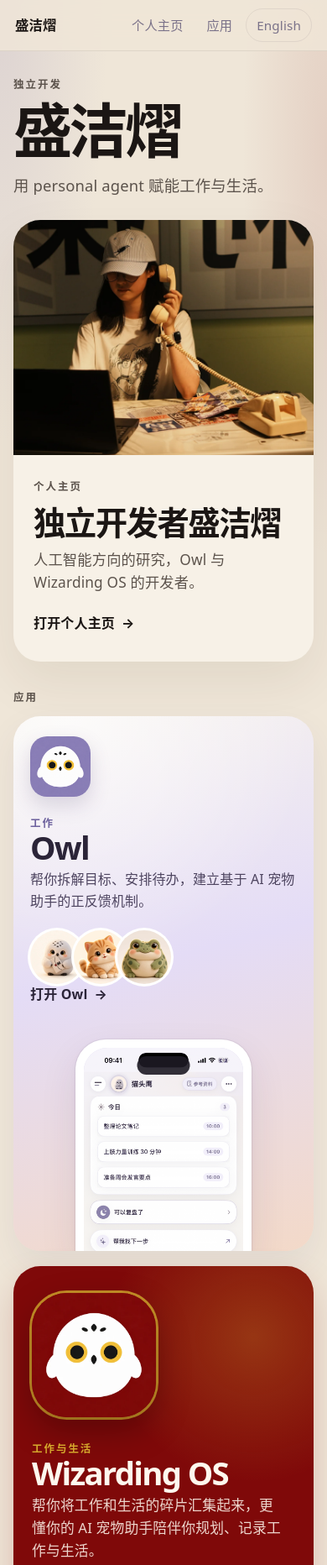
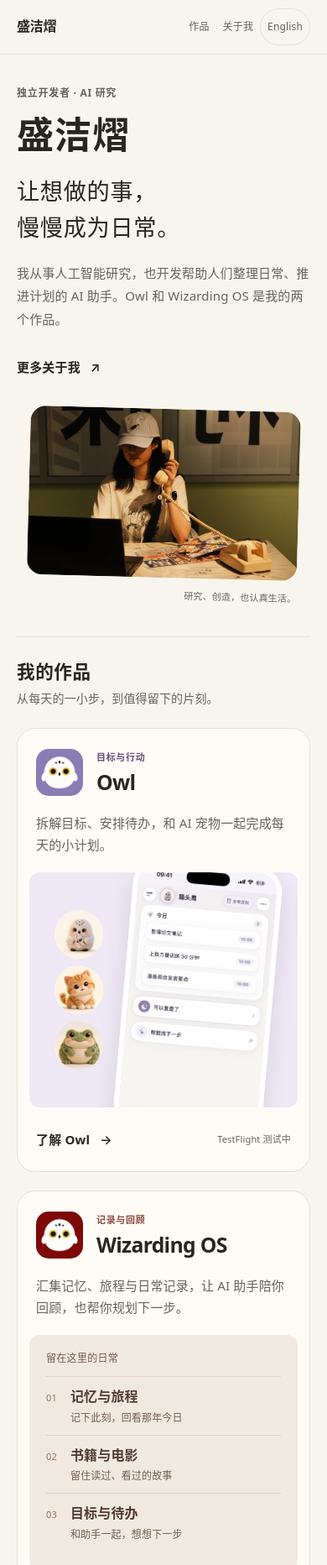
Before and after one commit to vvsherryvv/vvsherryvv.github.io, a plain HTML site: page zh/index.html in a window 390 px wide. Shown: the top 1864 px of the page at 84% size. Drawn offline with Linux system fonts and the light colour scheme.

Commit message:
Refine bilingual homepage layout and product copy
Combine the personal introduction and portrait, unify app cards, and clarify Owl and Wizarding OS descriptions in Chinese and English.

Validated with Scripts/verify_site.sh --candidate, desktop browser previews, and 320px, 390px, and 768px responsive layouts.

```diff
--- a/assets/css/studio.css
+++ b/assets/css/studio.css
@@ -1,316 +1,182 @@
-/* Root landing: indie studio layout. Wizarding OS and 404 keep portal.css. */
+/* Personal landing only. Product and archive pages keep their own styles. */
 .studio {
-  --paper: #efe6d8;
-  --ink: #1b1614;
-  --ink-soft: #5c534c;
-  --owl-ink: #2b2438;
-  --red: #7f0909;
-  --gold: #d4a72c;
-  --cream: #fff8ee;
-  background:
-    radial-gradient(ellipse 55% 40% at 0% 0%, rgba(137, 126, 182, 0.18), transparent 60%),
-    radial-gradient(ellipse 42% 36% at 100% 8%, rgba(127, 9, 9, 0.1), transparent 62%),
-    var(--paper);
+  --paper: #f8f5ef;
+  --ink: #29251f;
+  --ink-soft: #68625a;
+  --line: #e4dfd6;
+  --iris: #8572a4;
+  --iris-deep: #655080;
+  --ink-2: #68625a;
+  background: var(--paper);
+  color: var(--ink);
+  font-family: system-ui, -apple-system, "PingFang SC", "Hiragino Sans GB", "Noto Sans CJK SC", sans-serif;
+}
+.studio .site-header {
+  background: rgba(248, 245, 239, .94);
+  border-bottom-color: var(--line);
+}
+.studio .brand { font-size: 1rem; font-weight: 650; letter-spacing: -.015em; }
+.studio .nav-wrap { height: 72px; }
+.studio .site-nav { font-size: .875rem; }
+.studio .site-nav a { min-height: 44px; display: inline-flex; align-items: center; }
+.studio-main { width: min(1120px, calc(100% - 48px)); margin-inline: auto; }
+.studio-intro {
+  display: grid;
+  grid-template-columns: minmax(0, 1fr) minmax(0, .8fr);
+  align-items: center;
+  gap: clamp(40px, 7vw, 100px);
+  padding: 68px 0 72px;
+}
+.studio-kicker {
+  margin: 0 0 12px;
+  color: var(--ink-soft);
+  font-size: .75rem;
+  font-weight: 600;
+  letter-spacing: .08em;
+}
+.studio h1 {
+  margin: 0 0 18px;
+  font-size: clamp(2.75rem, 5.3vw, 4.5rem);
+  font-weight: 650;
+  line-height: 1.12;
+  letter-spacing: -.045em;
+  text-wrap: balance;
+}
+.studio-lede {
+  margin: 0 0 20px;
+  font-size: clamp(1.5rem, 2.7vw, 2.2rem);
+  line-height: 1.4;
+  letter-spacing: -.025em;
   color: var(--ink);
 }
-
-.studio .site-header {
-  background: rgba(239, 230, 216, 0.86);
-  border-bottom-color: rgba(27, 22, 20, 0.08);
-}
-
-.studio .brand {
-  font-size: 1.02rem;
-  letter-spacing: 0.01em;
-}
-
-.studio .site-footer {
-  margin-top: 28px;
-  border-top-color: rgba(27, 22, 20, 0.08);
-  background: transparent;
-}
-
-.studio-main {
-  width: min(1120px, calc(100% - 48px));
-  margin: 0 auto;
-  padding: 28px 0 12px;
-}
-
-.studio-hero {
-  padding: 36px 0 28px;
-}
-
-.studio-kicker {
-  margin: 0 0 14px;
-  font-size: 0.78rem;
-  font-weight: 750;
-  letter-spacing: 0.16em;
-  text-transform: uppercase;
-  color: var(--ink-soft);
-}
-
-.studio h1 {
-  max-width: none;
-  margin: 0;
-  font-size: clamp(4.4rem, 11vw, 8.4rem);
-  font-weight: 760;
-  line-height: 0.86;
-  letter-spacing: -0.055em;
-}
-
-.studio-lede {
-  max-width: 34em;
-  margin: 22px 0 0;
-  font-size: clamp(1.15rem, 2vw, 1.4rem);
-  line-height: 1.45;
-  color: var(--ink-soft);
-}
-
-.studio-label {
-  margin: 36px 0 14px;
-  font-size: 0.78rem;
-  font-weight: 750;
-  letter-spacing: 0.16em;
-  text-transform: uppercase;
-  color: var(--ink-soft);
-}
-
-.studio-card {
-  display: block;
-  color: inherit;
-  text-decoration: none;
-  border-radius: 32px;
-  overflow: hidden;
-}
-
-.studio-card:hover { color: inherit; }
-
+.studio-bio { max-width: 33em; margin: 0; color: var(--ink-soft); font-size: 1rem; line-height: 1.85; }
 .studio-go {
   display: inline-flex;
   align-items: center;
-  gap: 8px;
-  margin-top: 22px;
-  font-weight: 750;
+  gap: 12px;
+  min-height: 44px;
+  margin-top: 20px;
+  color: var(--ink);
+  font-size: .9375rem;
+  font-weight: 600;
+  text-decoration: none;
 }
-
 .studio-go span { display: inline-block; }
-
-.studio-person {
-  display: grid;
-  grid-template-columns: minmax(240px, 0.86fr) 1.2fr;
-  min-height: 420px;
-  background: #f7f1e7;
-  box-shadow: 0 24px 60px rgba(60, 36, 18, 0.08);
-}
-
+.studio-go:hover { color: var(--iris-deep); }
+.studio-photo { margin: 0; transform: rotate(2deg); }
 .studio-portrait {
   width: 100%;
-  height: 100%;
-  min-height: 420px;
+  aspect-ratio: 1.16;
   object-fit: cover;
-  object-position: 50% 28%;
+  object-position: 50% 32%;
+  border-radius: 18px;
 }
-
-.studio-person-copy {
+.studio-photo figcaption { margin-top: 12px; font-size: .75rem; color: var(--ink-soft); text-align: right; }
+.studio-work { border-top: 1px solid var(--line); padding: 36px 0 0; }
+.studio-section-head { display: flex; align-items: baseline; justify-content: space-between; gap: 16px; margin-bottom: 24px; }
+.studio-section-head h2, .studio-contact h2 { margin: 0; font-size: 1.35rem; font-weight: 600; letter-spacing: -.025em; }
+.studio-section-head p { margin: 0; color: var(--ink-soft); font-size: .875rem; }
+.studio-apps { display: grid; grid-template-columns: repeat(2, minmax(0, 1fr)); gap: 24px; }
+.studio-card {
   display: flex;
   flex-direction: column;
-  justify-content: flex-end;
-  padding: 48px 48px 40px;
+  min-width: 0;
+  background: #fffcf7;
+  color: var(--ink);
+  text-decoration: none;
+  border: 1px solid var(--line);
+  border-radius: 22px;
+  overflow: hidden;
 }
-
-.studio-person h2 {
-  margin: 0 0 12px;
-  font-size: clamp(2.4rem, 4vw, 3.6rem);
-  letter-spacing: -0.04em;
-  line-height: 0.95;
+.studio-card:hover { color: var(--ink); border-color: #b8aea0; }
+.studio-app-copy { padding: 28px 28px 22px; }
+.studio-app-heading { display: flex; align-items: center; gap: 16px; }
+.studio-mark { flex: 0 0 56px; width: 56px; height: 56px; border-radius: 15px; }
+.studio-app-heading .studio-kicker { margin: 0 0 5px; color: var(--iris-deep); font-size: .6875rem; }
+.studio-wos .studio-kicker { color: #8c493e; }
+.studio-card h3 { margin: 0; font-size: clamp(1.375rem, 2.2vw, 1.8rem); line-height: 1.25; font-weight: 650; letter-spacing: -.03em; color: var(--ink); }
+.studio-app-description { min-height: 3.4em; margin: 20px 0 0; font-size: .9375rem; line-height: 1.7; color: var(--ink-soft); }
+.studio-preview { height: 300px; margin: auto 14px 0; border-radius: 12px; overflow: hidden; }
+.studio-owl-preview { display: flex; justify-content: center; align-items: flex-end; gap: 30px; background: #eee8f4; }
+.studio-companions { display: grid; gap: 8px; align-self: center; }
+.studio-companions img { width: 62px; height: 62px; border-radius: 50%; object-fit: cover; background: #fffaf5; }
+.studio-phone { width: 188px; flex-shrink: 0; margin: 0; transform: translateY(30px) rotate(5deg); }
+.studio-phone .phone-frame { padding: 6px; border-radius: 30px; box-shadow: 0 12px 26px rgba(63, 47, 86, .12); }
+.studio-phone .phone-frame img { border-radius: 24px; aspect-ratio: 1179 / 2200; object-position: top; }
+.studio-phone .phone-frame::after { display: none; }
+.studio-wos-preview { padding: 22px 26px; background: #f0e9df; }
+.studio-preview-label { color: #79594d; margin: 0 0 12px; font-size: .75rem; letter-spacing: .025em; }
+.studio-records { list-style: none; padding: 0; margin: 0; }
+.studio-records li { display: flex; align-items: baseline; gap: 16px; padding: 12px 0; border-top: 1px solid #ddd1c2; }
+.studio-records li > span { color: #936f5a; font-size: .6875rem; font-variant-numeric: tabular-nums; }
+.studio-records strong { display: block; color: #533c33; font-size: 1rem; font-weight: 550; }
+.studio-records p { margin: 3px 0 0; color: #725f51; font-size: .75rem; line-height: 1.5; }
+.studio-app-footer { display: flex; align-items: center; justify-content: space-between; flex-wrap: wrap; gap: 4px 12px; padding: 16px 28px; }
+.studio-app-footer .studio-go { margin: 0; }
+.studio-status { color: var(--ink-soft); font-size: .6875rem; }
+.studio-contact { display: flex; align-items: center; justify-content: space-between; gap: 24px; padding: 48px 0; margin-top: 40px; border-top: 1px solid var(--line); }
+.studio-contact p { margin: 8px 0 0; font-size: .875rem; color: var(--ink-soft); }
+.studio-contact .studio-go { margin: 0; flex-shrink: 0; }
+.studio .site-footer { margin: 0; padding: 26px 0 32px; border-top-color: var(--line); font-size: .75rem; }
+.studio .footer-links { gap: 4px 22px; }
+.studio .footer-links a { display: inline-flex; min-height: 32px; align-items: center; }
+html[lang="zh-Hans"] .studio h1 { font-size: clamp(2.75rem, 5vw, 4rem); line-height: 1.3; letter-spacing: .025em; font-weight: 600; }
+html[lang="zh-Hans"] .studio-lede { letter-spacing: .025em; line-height: 1.55; font-weight: 450; }
+html[lang="zh-Hans"] .studio h2 { letter-spacing: .025em; }
+html[lang="zh-Hans"] .studio-kicker { letter-spacing: .06em; }
+@media (prefers-reduced-motion: no-preference) {
+  .studio-card, .studio-go span { transition: transform .22s ease, border-color .22s ease; }
+  .studio-card:hover { transform: translateY(-4px); }
+  .studio-go:hover span, .studio-card:hover .studio-go span { transform: translateX(3px); }
 }
-
-.studio-person p:last-of-type {
-  max-width: 28em;
-  margin: 0;
-  font-size: 1.08rem;
-  color: var(--ink-soft);
+@media (max-width: 900px) {
+  .studio-intro { gap: 32px; padding-block: 48px; }
+  .studio-section-head { display: block; }
+  .studio-section-head p { margin-top: 8px; }
+  .studio-app-copy { padding: 24px 22px 20px; }
+  .studio-owl-preview { gap: 18px; }
+  .studio-phone { width: 160px; }
+  .studio-companions img { width: 50px; height: 50px; }
+  .studio-app-description { min-height: 5.1em; }
+  .studio-wos-preview { padding-inline: 18px; }
+  .studio-app-footer { padding-inline: 22px; }
 }
-
-.studio-apps {
-  display: grid;
-  grid-template-columns: 1.15fr 0.85fr;
-  gap: 18px;
-  align-items: stretch;
+@media (max-width: 720px) {
+  .studio-main, .studio .shell { width: calc(100% - 40px); }
+  .studio .nav-wrap { height: auto; min-height: 64px; gap: 8px; flex-wrap: wrap; padding-block: 8px; }
+  .studio .site-nav { font-size: .75rem; gap: 0; }
+  .studio .site-nav a { padding: 7px 8px; }
+  .studio .site-nav .language-link { display: inline-flex; }
+  .studio-intro { grid-template-columns: minmax(0, 1fr); padding: 36px 0 40px; gap: 28px; }
+  .studio h1 { font-size: clamp(2.65rem, 11vw, 3.8rem); }
+  .studio-lede { font-size: 1.7rem; }
+  .studio-bio { font-size: .9375rem; }
+  .studio-photo { max-width: 400px; width: 92%; margin: 0 auto; transform: rotate(1.5deg); }
+  .studio-portrait { aspect-ratio: 1.6; }
+  .studio-photo figcaption { font-size: .6875rem; }
+  .studio-apps { grid-template-columns: minmax(0, 1fr); gap: 22px; }
+  .studio-work { padding-top: 28px; }
+  .studio-card h3 { font-size: 1.55rem; }
+  .studio-app-description { min-height: 0; }
+  .studio-preview { height: 280px; }
+  .studio-phone { width: 178px; }
+  .studio-owl-preview { gap: 24px; }
+  .studio-companions img { width: 58px; height: 58px; }
+  .studio-wos-preview { padding: 18px 20px; }
+  .studio-records li { padding-block: 11px; }
+  .studio-contact { align-items: flex-start; flex-direction: column; gap: 12px; padding-block: 32px; margin-top: 32px; }
+  .studio .footer-wrap { gap: 10px; }
 }
-
-.studio-owl {
-  display: grid;
-  grid-template-columns: 1fr auto;
-  gap: 12px;
-  align-items: stretch;
-  min-height: 460px;
-  padding: 28px 22px 0 28px;
-  background:
-    radial-gradient(circle at 18% 0%, rgba(255, 255, 255, 0.7), transparent 42%),
-    linear-gradient(165deg, #f7f3ee 0%, #e4dcf6 46%, #f3d9c8 100%);
-  color: var(--owl-ink);
-  box-shadow: 0 18px 40px rgba(74, 58, 110, 0.08);
+@media (max-width: 360px) {
+  .studio-main, .studio .shell { width: calc(100% - 32px); }
+  .studio .brand { font-size: .875rem; }
+  .studio .site-nav a { padding-inline: 6px; }
+  .studio-app-copy { padding-inline: 18px; }
+  .studio-app-heading { gap: 12px; }
+  .studio-mark { flex-basis: 48px; width: 48px; height: 48px; border-radius: 13px; }
+  .studio-card h3 { font-size: 1.35rem; }
+  .studio-preview { margin-inline: 10px; }
+  .studio-owl-preview { gap: 16px; }
+  .studio-phone { width: 155px; }
+  .studio-companions img { width: 48px; height: 48px; }
 }
-
-.studio-owl .studio-kicker { color: #6e629e; }
-
-.studio-mark {
-  width: 72px;
-  height: 72px;
-  margin-bottom: 22px;
-  border-radius: 20px;
-  box-shadow: 0 10px 24px rgba(74, 58, 110, 0.18);
-}
-
-.studio-owl h3,
-.studio-wos h3 {
-  margin: 0 0 8px;
-  font-size: clamp(2.4rem, 4vw, 3.4rem);
-  letter-spacing: -0.045em;
-  line-height: 0.95;
-}
-
-.studio-owl-copy,
-.studio-wos-copy,
-.studio-person-copy { display: flex; flex-direction: column; }
-
-.studio-owl-copy p,
-.studio-wos-copy p { margin: 0; }
-
-.studio-owl-copy > p:not(.studio-kicker) {
-  max-width: 22em;
-  color: #4e4560;
-}
-
-.studio-pets {
-  display: flex;
-  margin: 22px 0 0;
-  padding: 0;
-  list-style: none;
-}
-
-.studio-pets li + li { margin-left: -12px; }
-
-.studio-pets img {
-  width: 64px;
-  height: 64px;
-  border-radius: 50%;
-  object-fit: cover;
-  background: #fff;
-  box-shadow: 0 0 0 3px #fff;
-}
-
-.studio-owl .studio-go { margin-top: auto; margin-bottom: 28px; }
-
-.studio-phone {
-  width: 196px;
-  margin: 0;
-  align-self: end;
-}
-
-.studio-owl .phone-frame {
-  border-radius: 36px 36px 0 0;
-  padding-bottom: 0;
-}
-
-.studio-owl .phone-frame img {
-  border-radius: 28px 28px 0 0;
-  aspect-ratio: 1179 / 1500;
-  object-position: top;
-}
-
-.studio-wos {
-  display: flex;
-  flex-direction: column;
-  justify-content: space-between;
-  min-height: 460px;
-  padding: 28px 28px 32px;
-  background:
-    radial-gradient(circle at 80% 18%, rgba(212, 167, 44, 0.28), transparent 36%),
-    var(--red);
-  color: var(--cream);
-  box-shadow: 0 18px 40px rgba(127, 9, 9, 0.18);
-}
-
-.studio-wos .studio-kicker { color: var(--gold); }
-
-.studio-wos-icon {
-  width: min(100%, 210px);
-  height: auto;
-  margin: 8px 0 28px;
-  border-radius: 28%;
-  box-shadow: 0 16px 40px rgba(0, 0, 0, 0.28), 0 0 0 3px rgba(212, 167, 44, 0.85);
-}
-
-.studio-wos-copy > p:not(.studio-kicker) {
-  max-width: 18em;
-  color: rgba(255, 248, 238, 0.86);
-  font-size: 1.05rem;
-}
-
-.studio-meta {
-  margin-top: 14px !important;
-  color: var(--gold) !important;
-  font-weight: 750;
-  letter-spacing: 0.02em;
-}
-
-.studio-wos .studio-go { color: var(--cream); }
-
-@media (prefers-reduced-motion: no-preference) {
-  .studio-card,
-  .studio-go span,
-  .studio-phone,
-  .studio-wos-icon,
-  .studio-pets img,
-  .studio-portrait {
-    transition: transform 0.45s cubic-bezier(0.2, 0.7, 0.2, 1), box-shadow 0.45s ease;
-  }
-  .studio-card:hover { transform: translateY(-8px); }
-  .studio-card:hover .studio-go span { transform: translateX(5px); }
-  .studio-owl:hover .studio-phone { transform: translateY(-10px); }
-  .studio-wos:hover .studio-wos-icon { transform: rotate(-3deg) scale(1.03); }
-  .studio-person:hover .studio-portrait { transform: scale(1.04); }
-  .studio-owl:hover .studio-pets img:nth-child(1) { transform: translateY(-3px); }
-  .studio-owl:hover .studio-pets li:nth-child(2) img { transform: translateY(-7px); }
-  .studio-owl:hover .studio-pets li:nth-child(3) img { transform: translateY(-2px); }
-}
-
-@media (max-width: 900px) {
-  .studio-apps { grid-template-columns: 1fr; }
-  .studio-owl { min-height: 0; }
-  .studio-wos { min-height: 0; }
-  .studio-person { grid-template-columns: 1fr; min-height: 0; }
-  .studio-portrait { min-height: 280px; max-height: 360px; }
-  .studio-person-copy { padding: 28px 24px 32px; }
-}
-
-@media (max-width: 720px) {
-  .studio-main { width: min(100% - 32px, 1120px); padding-top: 12px; }
-  .studio-hero { padding-top: 18px; }
-  .studio h1 { font-size: clamp(3.4rem, 18vw, 4.8rem); }
-  .studio .nav-wrap {
-    height: auto;
-    min-height: var(--nav-h);
-    padding-block: 10px;
-    flex-wrap: wrap;
-  }
-  .studio .site-nav .language-link { display: inline-flex; }
-  .studio-owl {
-    grid-template-columns: 1fr;
-    padding: 24px 20px 0;
-  }
-  .studio-phone { width: min(100%, 210px); justify-self: center; }
-  .studio-wos { padding: 24px 22px 28px; }
-  .studio-wos-icon { width: 148px; }
-}
-
-@media (prefers-reduced-motion: reduce) {
-  .studio-card:hover,
-  .studio-owl:hover .studio-phone,
-  .studio-wos:hover .studio-wos-icon,
-  .studio-person:hover .studio-portrait,
-  .studio-card:hover .studio-go span,
-  .studio-owl:hover .studio-pets img { transform: none; }
-}
--- a/zh/index.html
+++ b/zh/index.html
@@ -4,26 +4,26 @@
   <meta charset="utf-8">
   <meta name="viewport" content="width=device-width, initial-scale=1">
   <meta http-equiv="Content-Security-Policy" content="default-src 'self'; img-src 'self' data:; style-src 'self'; script-src 'self'; font-src 'self'; connect-src 'self'; frame-src 'none'; object-src 'none'; base-uri 'self'; form-action 'none'">
-  <title>盛洁熠 — 用 personal agent 赋能工作与生活</title>
-  <meta name="description" content="用 personal agent 赋能工作与生活。Owl 帮你拆解目标、安排待办，建立基于 AI 宠物助手的正反馈机制。Wizarding OS 帮你将工作和生活的碎片汇集起来。">
-  <meta name="theme-color" content="#EFE6D8">
+  <title>盛洁熠 — 独立开发者与 AI 研究者</title>
+  <meta name="description" content="我是盛洁熠，从事人工智能研究，独立开发 Owl 与 Wizarding OS。探索用 AI 助手整理日常、推进计划。">
+  <meta name="theme-color" content="#F8F5EF">
   <link rel="canonical" href="https://vvsherryvv.github.io/zh/">
   <link rel="alternate" hreflang="en" href="https://vvsherryvv.github.io/">
   <link rel="alternate" hreflang="zh-Hans" href="https://vvsherryvv.github.io/zh/">
   <link rel="alternate" hreflang="x-default" href="https://vvsherryvv.github.io/">
-  <meta property="og:title" content="盛洁熠 — 用 personal agent 赋能工作与生活">
-  <meta property="og:description" content="用 personal agent 赋能工作与生活。Owl 帮你拆解目标、安排待办；Wizarding OS 汇集工作与生活的碎片。">
+  <meta property="og:title" content="盛洁熠 — 独立开发者与 AI 研究者">
+  <meta property="og:description" content="我是盛洁熠，从事人工智能研究，独立开发 Owl 与 Wizarding OS。探索用 AI 助手整理日常、推进计划。">
   <meta property="og:type" content="website">
   <meta property="og:url" content="https://vvsherryvv.github.io/zh/">
   <meta property="og:locale" content="zh_CN">
   <meta property="og:locale:alternate" content="en_US">
   <meta name="twitter:card" content="summary">
-  <meta name="twitter:title" content="盛洁熠 — 用 personal agent 赋能工作与生活">
-  <meta name="twitter:description" content="用 personal agent 赋能工作与生活。Owl 帮你拆解目标、安排待办；Wizarding OS 汇集工作与生活的碎片。">
+  <meta name="twitter:title" content="盛洁熠 — 独立开发者与 AI 研究者">
+  <meta name="twitter:description" content="我是盛洁熠，从事人工智能研究，独立开发 Owl 与 Wizarding OS。探索用 AI 助手整理日常、推进计划。">
   <link rel="icon" href="/assets/images/favicon.png" type="image/png">
   <link rel="apple-touch-icon" href="/apple-touch-icon.png">
   <link rel="stylesheet" href="/assets/css/site.css?v=20261104">
-  <link rel="stylesheet" href="/assets/css/studio.css?v=20261104">
+  <link rel="stylesheet" href="/assets/css/studio.css?v=20261104-2">
 </head>
 <body class="studio">
   <a class="skip-link" href="#main-content">跳到主要内容</a>
@@ -31,63 +31,81 @@
     <div class="shell nav-wrap">
       <a class="brand" href="/zh/">盛洁熠</a>
       <nav class="site-nav" aria-label="主导航">
-        <a href="#personal">个人主页</a>
-        <a href="#apps">应用</a>
+        <a href="#apps">作品</a>
+        <a href="/archive/">关于我</a>
         <a class="language-link" href="/" lang="en" hreflang="en">English</a>
       </nav>
     </div>
   </header>
 
   <main id="main-content" class="studio-main">
-    <header class="studio-hero">
-      <p class="studio-kicker">独立开发</p>
-      <h1>盛洁熠</h1>
-      <p class="studio-lede">用 personal agent 赋能工作与生活。</p>
-    </header>
+    <section class="studio-intro" id="personal" aria-labelledby="intro-title">
+      <div class="studio-intro-copy">
+        <p class="studio-kicker">独立开发者 · AI 研究</p>
+        <h1 id="intro-title">盛洁熠</h1>
+        <p class="studio-lede">让想做的事，<br>慢慢成为日常。</p>
+        <p class="studio-bio">我从事人工智能研究，也开发帮助人们整理日常、推进计划的 AI 助手。Owl 和 Wizarding OS 是我的两个作品。</p>
+        <a class="studio-go" href="/archive/">更多关于我 <span aria-hidden="true">↗</span></a>
+      </div>
+      <figure class="studio-photo">
+        <img class="studio-portrait" src="/archive/assets/photos/portrait-01.webp" width="1800" height="1200" fetchpriority="high" alt="盛洁熠戴着帽子坐在桌旁，手里拿着电话">
+        <figcaption>研究、创造，也认真生活。</figcaption>
+      </figure>
+    </section>
 
-    <a class="studio-card studio-person" id="personal" href="/archive/">
-      <img class="studio-portrait" src="/archive/assets/photos/portrait-01.webp" width="1800" height="1200" alt="盛洁熠戴条纹帽坐在桌旁，手里拿着电话">
-      <div class="studio-person-copy">
-        <p class="studio-kicker">个人主页</p>
-        <h2>独立开发者盛洁熠</h2>
-        <p>人工智能方向的研究，Owl 与 Wizarding OS 的开发者。</p>
-        <span class="studio-go">打开个人主页 <span aria-hidden="true">→</span></span>
+    <section class="studio-work" id="apps" aria-labelledby="apps-title">
+      <div class="studio-section-head">
+        <h2 id="apps-title">我的作品</h2>
+        <p>从每天的一小步，到值得留下的片刻。</p>
       </div>
-    </a>
-
-    <section id="apps" aria-labelledby="apps-title">
-      <h2 id="apps-title" class="studio-label">应用</h2>
       <div class="studio-apps">
-        <a class="studio-card studio-owl" href="/zh/owl/">
-          <div class="studio-owl-copy">
+        <a class="studio-card studio-owl" href="/zh/owl/" aria-labelledby="owl-title" aria-describedby="owl-description">
+          <div class="studio-app-copy">
+            <div class="studio-app-heading">
               <img class="studio-mark" src="/assets/images/app-icon.png" width="256" height="256" alt="">
-            <p class="studio-kicker">工作</p>
-            <h3>Owl</h3>
-            <p>帮你拆解目标、安排待办，建立基于 AI 宠物助手的正反馈机制。</p>
-            <ul class="studio-pets">
-              <li><img src="/assets/images/pets/pet-owl-512.webp" width="512" height="512" alt=""></li>
-              <li><img src="/assets/images/pets/pet-cat-512.webp" width="512" height="512" alt=""></li>
-              <li><img src="/assets/images/pets/pet-toad-512.webp" width="512" height="512" alt=""></li>
-            </ul>
-            <span class="studio-go">打开 Owl <span aria-hidden="true">→</span></span>
+              <div><p class="studio-kicker">目标与行动</p><h3 id="owl-title">Owl</h3></div>
+            </div>
+            <p class="studio-app-description" id="owl-description">拆解目标、安排待办，和 AI 宠物一起完成每天的小计划。</p>
+          </div>
+          <div class="studio-preview studio-owl-preview">
+            <div class="studio-companions" aria-hidden="true">
+              <img src="/assets/images/pets/pet-owl-512.webp" width="512" height="512" alt="" loading="lazy">
+              <img src="/assets/images/pets/pet-cat-512.webp" width="512" height="512" alt="" loading="lazy">
+              <img src="/assets/images/pets/pet-toad-512.webp" width="512" height="512" alt="" loading="lazy">
             </div>
             <figure class="phone studio-phone">
               <div class="phone-frame">
-              <img src="/assets/screens/hero.png" width="1179" height="2556" alt="Owl 助手首页上的今日待办">
+                <img src="/assets/screens/hero.png" width="1179" height="2556" alt="Owl 助手首页与今日待办" loading="lazy">
               </div>
             </figure>
+          </div>
+          <div class="studio-app-footer"><span class="studio-go">了解 Owl <span aria-hidden="true">→</span></span><span class="studio-status">TestFlight 测试中</span></div>
         </a>
-        <a class="studio-card studio-wos" href="/zh/wizarding-os/">
-          <img class="studio-wos-icon" src="/assets/images/wizarding-os-icon-512.webp" width="512" height="512" alt="">
-          <div class="studio-wos-copy">
-            <p class="studio-kicker">工作与生活</p>
-            <h3>Wizarding OS</h3>
-            <p>帮你将工作和生活的碎片汇集起来，更懂你的 AI 宠物助手陪伴你规划、记录工作与生活。</p>
-            <p class="studio-meta">App Store 免费</p>
-            <span class="studio-go">打开 Wizarding OS <span aria-hidden="true">→</span></span>
+
+        <a class="studio-card studio-wos" href="/zh/wizarding-os/" aria-labelledby="wos-title" aria-describedby="wos-description">
+          <div class="studio-app-copy">
+            <div class="studio-app-heading">
+              <img class="studio-mark" src="/assets/images/wizarding-os-icon-256.webp" width="256" height="256" alt="">
+              <div><p class="studio-kicker">记录与回顾</p><h3 id="wos-title">Wizarding OS</h3></div>
             </div>
+            <p class="studio-app-description" id="wos-description">汇集记忆、旅程与日常记录，让 AI 助手陪你回顾，也帮你规划下一步。</p>
+          </div>
+          <div class="studio-preview studio-wos-preview">
+            <p class="studio-preview-label">留在这里的日常</p>
+            <ul class="studio-records">
+              <li><span aria-hidden="true">01</span><div><strong>记忆与旅程</strong><p>记下此刻，回看那年今日</p></div></li>
+              <li><span aria-hidden="true">02</span><div><strong>书籍与电影</strong><p>留住读过、看过的故事</p></div></li>
+              <li><span aria-hidden="true">03</span><div><strong>目标与待办</strong><p>和助手一起，想想下一步</p></div></li>
+            </ul>
+          </div>
+          <div class="studio-app-footer"><span class="studio-go">了解 Wizarding OS <span aria-hidden="true">→</span></span><span class="studio-status">App Store</span></div>
         </a>
       </div>
+    </section>
+
+    <section class="studio-contact" aria-labelledby="contact-title">
+      <div><h2 id="contact-title">保持联系</h2><p>关于作品、研究，或一个有意思的想法。</p></div>
+      <a class="studio-go" href="mailto:2689868116@qq.com">给我写信 <span aria-hidden="true">↗</span></a>
     </section>
   </main>
 
@@ -95,13 +113,10 @@
     <div class="shell footer-wrap">
       <p class="footer-brand"><span>© 2026 盛洁熠</span></p>
       <nav class="footer-links" aria-label="页脚导航">
-        <a href="/archive/">个人主页</a>
-        <a href="/zh/owl/">Owl</a>
-        <a href="/zh/wizarding-os/">Wizarding OS</a>
+        <a href="/archive/">关于我</a>
         <a href="/zh/support/">Owl 支持</a>
         <a href="/zh/privacy/">Owl 隐私政策</a>
         <a href="/zh/terms/">Owl 使用条款</a>
-        <a href="/" lang="en" hreflang="en">English</a>
       </nav>
     </div>
   </footer>
```
Also changed, not shown: index.html (+64 -49 lines), README.md. Lines whose indentation alone changed are shown as unchanged.
